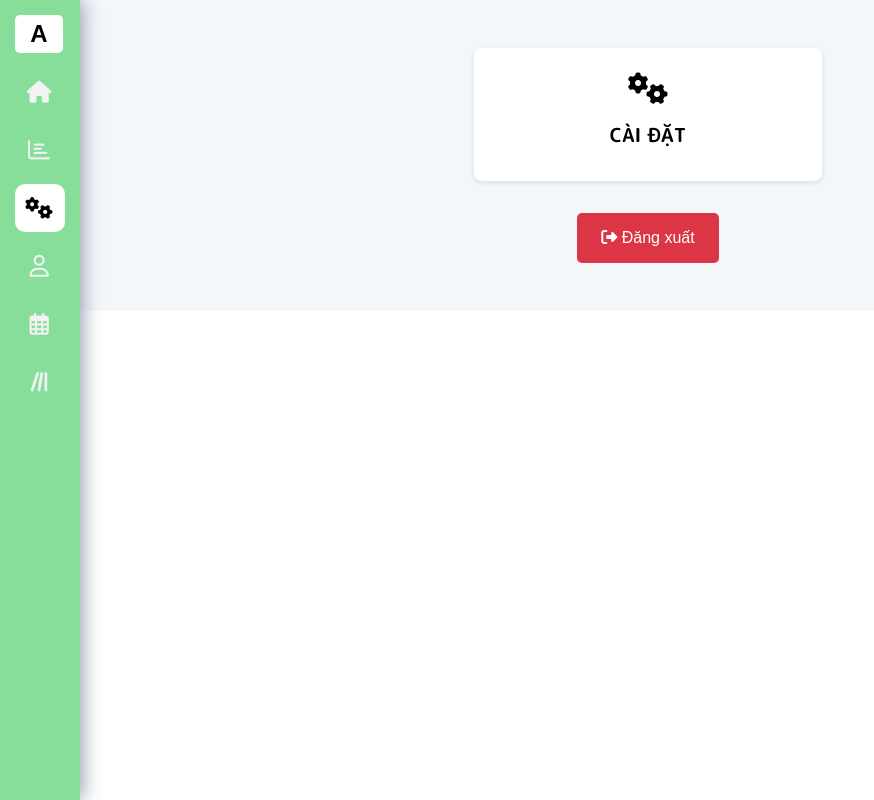
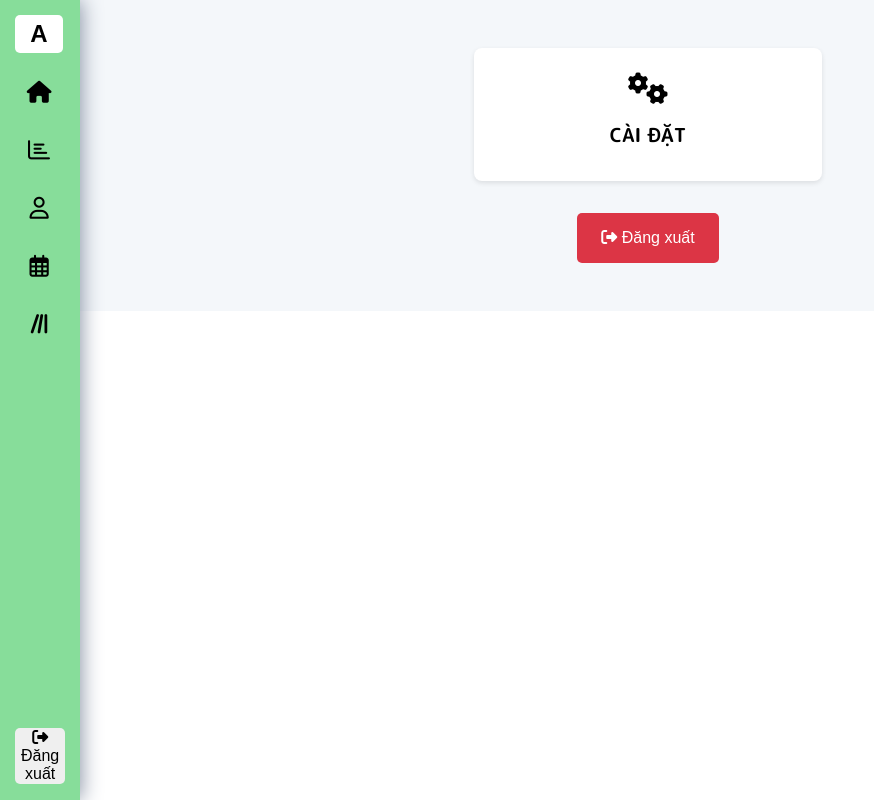
Before and after one commit to beztENG/DALT, an Angular app: page /admin/setting in a window 1280 px wide. Shown: the whole page, without its empty margins (0-874 px from the left). Built offline with nearby package versions, Linux system fonts and the light colour scheme; sample sign-in values are in the browser's storage.

Commit message:
update front-end + rang buoc email sdt

```diff
--- a/src/app/administratorsystem/admin/registration-list/registration-list.component.html
+++ b/src/app/administratorsystem/admin/registration-list/registration-list.component.html
@@ -7,7 +7,6 @@
 
     <input type="text" [(ngModel)]="searchKeyword" (input)="search()" placeholder="Tìm kiếm...">
 
-    <button (click)="loadStudents()">Sắp xếp theo thời gian đăng ký</button>
     <button (click)="search()">Tìm kiếm</button>
 
     <ul class="student-list">
--- a/src/app/administratorsystem/admin/sidenav/navdata.ts
+++ b/src/app/administratorsystem/admin/sidenav/navdata.ts
@@ -8,11 +8,6 @@ export const navbarData = [
         routeLink: 'registrationList',
         icon: 'far fa-chart-bar',
         label: 'Quản lý học vụ'
-    },
-    {
-        routeLink: 'setting',
-        icon: 'fa fa-cogs',
-        label: 'Cài đặt'
     },
     {
         routeLink: 'studentManagement',
--- a/src/app/administratorsystem/admin/sidenav/sidenav.component.html
+++ b/src/app/administratorsystem/admin/sidenav/sidenav.component.html
@@ -6,7 +6,6 @@
                 <i class="fa fa-times close-icon"></i>
             </button>
         </div>
-
     </div>
     <ul class="sidenav-nav">
         <li class="sidenav-nav-item" *ngFor="let data of navData">
@@ -18,5 +17,11 @@
                 </span>
             </a>
         </li>
+        <div class="spacer"></div> <!-- This spacer will push the logout button to the bottom -->
+        <li class="logout-button">
+            <button class="logout-button" (click)="logout()">
+                <i class="fas fa-sign-out-alt"></i> Đăng xuất
+            </button>
+        </li>
     </ul>
 </div>
--- a/src/app/administratorsystem/admin/sidenav/sidenav.component.scss
+++ b/src/app/administratorsystem/admin/sidenav/sidenav.component.scss
@@ -7,13 +7,16 @@
     width: 5rem;
     height: 100vh;
     box-shadow: 0.063rem 0 1.25rem 0 #8690a3;
+    display: flex;
+    flex-direction: column;
+    justify-content: space-between;
+    /* Space between to separate content */
 
     .logo-container {
         display: flex;
         align-items: center;
         padding: 0.938rem 0.938rem 0 0.938rem;
         width: 100%;
-
 
         .logo {
             background: #fff;
@@ -32,7 +35,7 @@
             margin-left: 1.5rem;
             font-size: 24px;
             font-weight: 700;
-            color: #fff;
+            color: #000000;
         }
 
         .btn-close {
@@ -63,9 +66,8 @@
     margin: 0;
     display: flex;
     flex-direction: column;
-    align-items: center;
-    height: calc(100% - 3.65rem);
-    cursor: pointer;
+    height: 100%;
+    /* Ensure the nav takes full height */
 
     .sidenav-nav-item {
         width: 100%;
@@ -82,6 +84,7 @@
 
             .sidenav-link-icon {
                 font-size: 22px;
+                color: black;
                 width: 2rem;
                 min-width: 2rem;
                 margin: 0 0.5rem;
@@ -89,21 +92,22 @@
             }
 
             .sidenav-link-text {
+                color: black;
                 margin-left: 1.5rem;
             }
         }
     }
 
+    .sidenav-nav-item:hover .sidenav-nav-link {
+        background-color: #fff;
+        color: #000;
+    }
 
-
-    .sidenav-nav-item:hover {
-        .sidenav-nav-link {
-            background-color: #fff;
-            color: #000;
-        }
+    .spacer {
+        flex: 1;
+        /* Takes up remaining space */
     }
 }
-
 
 .active {
     background-color: #fff;
@@ -113,3 +117,16 @@
         color: #000;
     }
 }
+
+.logout-button {
+    color: black;
+    border: none;
+    border-radius: 5px;
+    font-size: 1rem;
+    cursor: pointer;
+    transition: background-color 0.3s ease;
+}
+
+.logout-button:hover {
+    background-color: #e35f6c;
+}
--- a/src/app/administratorsystem/admin/sidenav/sidenav.component.ts
+++ b/src/app/administratorsystem/admin/sidenav/sidenav.component.ts
@@ -1,5 +1,7 @@
 import { Component, EventEmitter, HostListener, OnInit, Output } from '@angular/core';
 import { navbarData } from './navdata';
+import { AuthenticationService } from 'src/app/services/authentication.service';
+import { Router } from '@angular/router';
 import { animate, keyframes, style, transition, trigger } from '@angular/animations';
 
 
@@ -45,7 +47,10 @@ export class SidenavComponent implements OnInit {
   collapsed = false;
   screenWidth = 0;
   navData = navbarData;
-
+  constructor(
+    private authService: AuthenticationService,
+    private router: Router
+  ) { }
   @HostListener('window:resize', ['$event'])
 
   onResize(event: any) {
@@ -69,4 +74,8 @@ export class SidenavComponent implements OnInit {
     this.collapsed = false;
     this.onToggleSideNav.emit({ collapsed: this.collapsed, screenWidth: this.screenWidth });
   }
+  logout(): void {
+    this.authService.logout();
+    this.router.navigate(['/login']);
+  }
 }
--- a/src/app/administratorsystem/admin/student-management/student-management.component.html
+++ b/src/app/administratorsystem/admin/student-management/student-management.component.html
@@ -5,7 +5,6 @@
 
   <input type="text" [(ngModel)]="searchKeyword" (input)="search()" placeholder="Tìm kiếm...">
 
-  <button (click)="loadStudents()">Sắp xếp theo thời gian đăng ký</button>
   <button (click)="search()">Tìm kiếm</button><button *ngIf="!showAddStudentForm" (click)="openAddStudentForm()">Thêm
     Sinh
     Viên</button>
--- a/src/app/navidas/navidas.component.html
+++ b/src/app/navidas/navidas.component.html
@@ -2,8 +2,8 @@
     <nav class="navbar-one flex">
         <div class="right-flex">
             <ul class="flex">
-                <li><a href="/login">Học viên</a></li>
-                <li><a href="/login">Giáo viên</a></li>
+                <li><a href="/login">Đăng nhập</a></li>
+
             </ul>
         </div>
     </nav>
--- a/src/app/registration/registration.component.css
+++ b/src/app/registration/registration.component.css
@@ -287,3 +287,25 @@
     width: 100%;
     height: 172px;
 }
+
+.error-message {
+    color: red;
+    font-size: 12px;
+}
+
+.notification-popup {
+    position: fixed;
+    top: 20px;
+    right: 20px;
+    background-color: #28a745;
+    color: white;
+    padding: 10px 20px;
+    border-radius: 5px;
+    box-shadow: 0 4px 8px rgba(0, 0, 0, 0.1);
+    opacity: 0;
+    transition: opacity 0.5s ease-in-out;
+}
+
+.notification-popup.show {
+    opacity: 1;
+}
--- a/src/app/registration/registration.component.html
+++ b/src/app/registration/registration.component.html
@@ -12,13 +12,16 @@
             <div class="form-container">
                 <div>
                     <input type="text" placeholder="Họ Tên" required [(ngModel)]="fullName" name="fullName" />
+
                 </div>
                 <div>
                     <input type="email" placeholder="Email" required [(ngModel)]="email" name="email" />
+                    <div *ngIf="emailError" class="error-message">{{ emailError }}</div>
                 </div>
                 <div>
                     <input type="tel" placeholder="Số điện thoại" required [(ngModel)]="phoneNumber"
                         name="phoneNumber" />
+                    <div *ngIf="phoneError" class="error-message">{{ phoneError }}</div>
                 </div>
             </div>
             <div class="form-container">
@@ -34,6 +37,9 @@
             </div>
             <button type="submit" class="button-send"></button>
         </form>
+        <div class="notification-popup" [class.show]="showNotification">
+            {{ notificationMessage }}
+          </div>
 
     </div>
 
--- a/src/app/registration/registration.component.ts
+++ b/src/app/registration/registration.component.ts
@@ -1,5 +1,6 @@
 import { Component, OnInit } from '@angular/core';
 import emailjs, { EmailJSResponseStatus } from '@emailjs/browser'
+
 @Component({
   selector: 'app-registration',
   templateUrl: './registration.component.html',
@@ -13,6 +14,9 @@ export class RegistrationComponent implements OnInit {
   district: string = '';
   ward: string = '';
 
+  emailError: string = '';
+  phoneError: string = '';
+
   countdown: any = {
     days: 0,
     hours: 0,
@@ -20,7 +24,8 @@ export class RegistrationComponent implements OnInit {
     seconds: 0
   };
   endDate: Date = new Date('2024-08-24T00:00:00'); // Đặt thời gian kết thúc ở đây
-
+  showNotification: boolean = false;
+  notificationMessage: string = '';
   constructor() { }
 
   ngOnInit() {
@@ -29,8 +34,26 @@ export class RegistrationComponent implements OnInit {
       this.updateCountdown();
     }, 1000);
   }
+
   sendRegistrationEmail(event: Event): void {
     event.preventDefault();
+
+    // Reset errors
+    this.emailError = '';
+    this.phoneError = '';
+
+    // Validate email and phone number
+    if (!this.validateEmail(this.email)) {
+      this.emailError = 'Email không hợp lệ.';
+    }
+    if (!this.validatePhoneNumber(this.phoneNumber)) {
+      this.phoneError = 'Số điện thoại không hợp lệ.';
+    }
+
+    // If there are validation errors, do not proceed
+    if (this.emailError || this.phoneError) {
+      return;
+    }
 
     const templateParams = {
       to_name: this.fullName,
@@ -44,12 +67,19 @@ export class RegistrationComponent implements OnInit {
     emailjs.send('service_j4ici98', 'template_cup2g2q', templateParams, 'J0OaKjwbSr61aY8yd')
       .then((response: EmailJSResponseStatus) => {
         console.log('Email sent successfully', response);
-        alert('Email sent successfully!'); // Display success message
+        this.showNotificationMessage(`Email sent successfully`)
         this.resetForm(); // Optional: Reset form fields after successful submission
       }, (error) => {
         console.error('Failed to send email', error);
-        alert('Failed to send email. Please try again.'); // Display error message
+        this.showNotificationMessage(`Failed to send email. Please try again.`); // Display error message
       });
+  }
+  showNotificationMessage(message: string): void {
+    this.notificationMessage = message;
+    this.showNotification = true;
+    setTimeout(() => {
+      this.showNotification = false;
+    }, 3000);
   }
 
   resetForm(): void {
@@ -61,6 +91,16 @@ export class RegistrationComponent implements OnInit {
     this.ward = '';
   }
 
+  validateEmail(email: string): boolean {
+    const re = /^(([^<>()\[\]\\.,;:\s@"]+(\.[^<>()\[\]\\.,;:\s@"]+)*)|(".+"))@(([^<>()[\]\.,;:\s@"]+\.)+[^<>()[\]\.,;:\s@"]{2,})$/i;
+    return re.test(String(email).toLowerCase());
+  }
+
+  validatePhoneNumber(phoneNumber: string): boolean {
+    const re = /^(?:\+?\d{1,3})?[ -]?\d{10}$/;
+    return re.test(String(phoneNumber));
+  }
+
   updateCountdown() {
     const now = new Date();
     const difference = this.endDate.getTime() - now.getTime();
@@ -70,5 +110,4 @@ export class RegistrationComponent implements OnInit {
     this.countdown.minutes = Math.floor((difference % (1000 * 60 * 60)) / (1000 * 60));
     this.countdown.seconds = Math.floor((difference % (1000 * 60)) / 1000);
   }
-
 }
```
